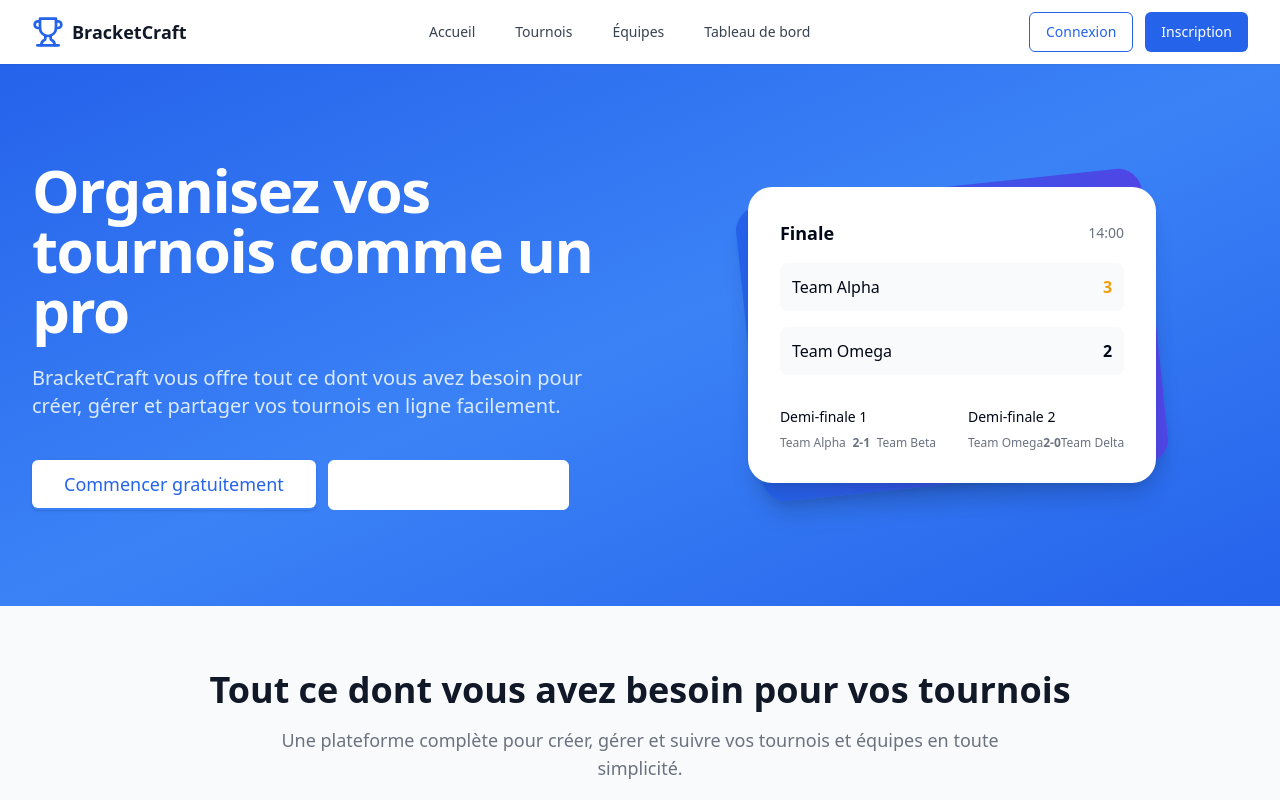
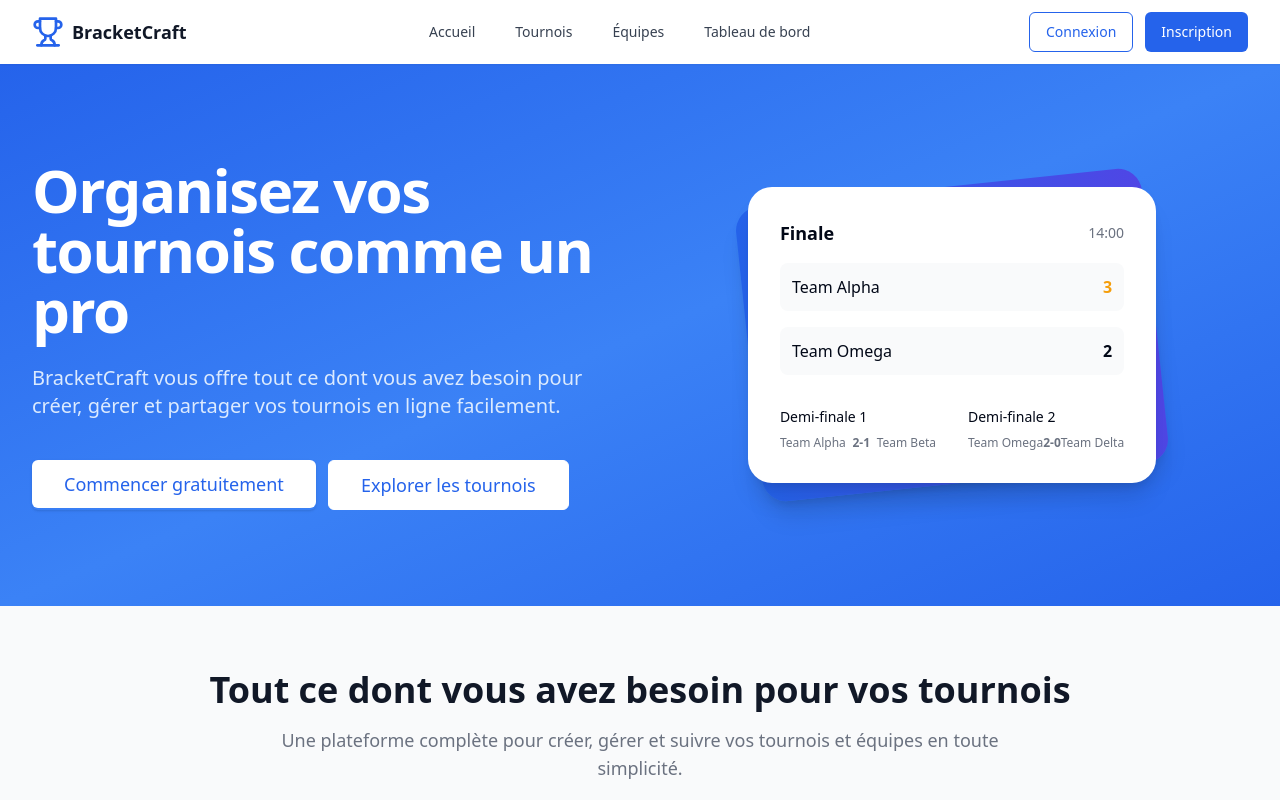
Before and after one commit to srkodev/bracketcraft, a React (Vite) app: page / in a window 1280 px wide. Shown: the top 800 px of the page. Built offline with nearby package versions, Linux system fonts and the light colour scheme.

Commit message:
Visual edit in Lovable
Edited UI in Lovable

```diff
--- a/src/pages/Index.tsx
+++ b/src/pages/Index.tsx
@@ -1,13 +1,10 @@
-
 import React from 'react';
 import { Link } from 'react-router-dom';
 import { Button } from '@/components/ui/button';
 import { Trophy, Users, Calendar, Shield, ArrowRight } from 'lucide-react';
 import Layout from '@/components/Layout';
-
 const Index = () => {
-  return (
-    <Layout>
+  return <Layout>
       {/* Hero Section */}
       <section className="hero-gradient">
         <div className="max-w-7xl mx-auto py-16 px-4 sm:px-6 lg:py-24 lg:px-8">
@@ -30,7 +27,7 @@ const Index = () => {
                 </div>
                 <div className="mt-3 sm:mt-0 sm:ml-3">
                   <Link to="/tournaments">
-                    <Button variant="outline" size="lg" className="w-full sm:w-auto px-8 py-6 text-lg border-white text-white hover:bg-white hover:text-tournament-blue">
+                    <Button variant="outline" size="lg" className="w-full sm:w-auto px-8 py-6 text-lg border-white hover:bg-white text-tournament-blue">
                       Explorer les tournois
                     </Button>
                   </Link>
@@ -135,7 +132,9 @@ const Index = () => {
               </p>
             </div>
 
-            <div className="bg-white rounded-lg shadow-sm p-6 card-highlight" style={{ gridColumn: "span 2 / span 2" }}>
+            <div className="bg-white rounded-lg shadow-sm p-6 card-highlight" style={{
+            gridColumn: "span 2 / span 2"
+          }}>
               <div className="h-12 w-12 bg-blue-100 rounded-md flex items-center justify-center text-tournament-blue">
                 <svg xmlns="http://www.w3.org/2000/svg" className="h-6 w-6" fill="none" viewBox="0 0 24 24" stroke="currentColor">
                   <path strokeLinecap="round" strokeLinejoin="round" strokeWidth={2} d="M9 12l2 2 4-4M7.835 4.697a3.42 3.42 0 001.946-.806 3.42 3.42 0 014.438 0 3.42 3.42 0 001.946.806 3.42 3.42 0 013.138 3.138 3.42 3.42 0 00.806 1.946 3.42 3.42 0 010 4.438 3.42 3.42 0 00-.806 1.946 3.42 3.42 0 01-3.138 3.138 3.42 3.42 0 00-1.946.806 3.42 3.42 0 01-4.438 0 3.42 3.42 0 00-1.946-.806 3.42 3.42 0 01-3.138-3.138 3.42 3.42 0 00-.806-1.946 3.42 3.42 0 010-4.438 3.42 3.42 0 00.806-1.946 3.42 3.42 0 013.138-3.138z" />
@@ -169,8 +168,6 @@ const Index = () => {
           </div>
         </div>
       </section>
-    </Layout>
-  );
+    </Layout>;
 };
-
 export default Index;
```
